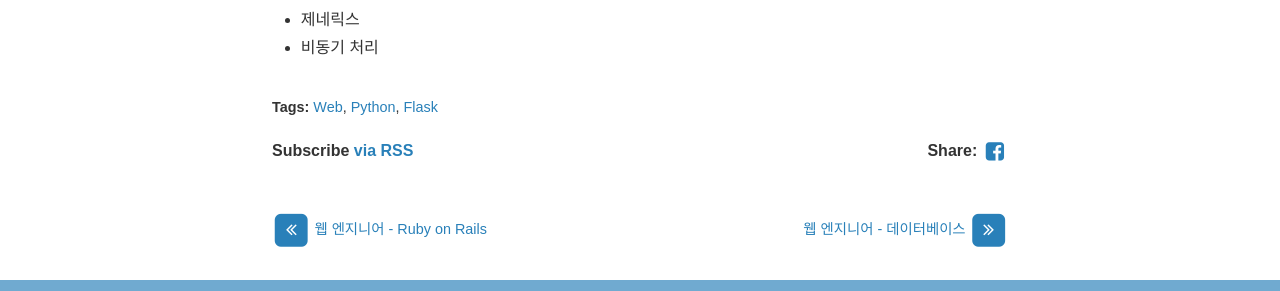
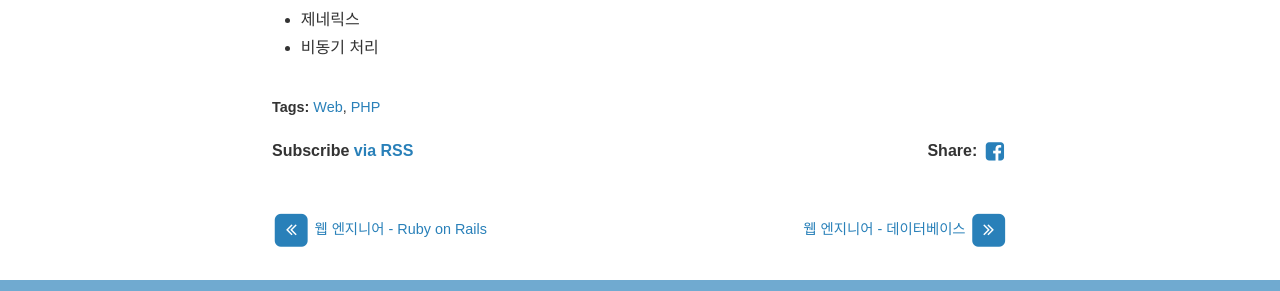
Before and after one commit to yoonkh/yoonkh.github.io, a Jekyll site: the page built from _posts/2017-12-24-Web2.markdown, in a window 1280 px wide and 900 px high, scrolled down 9161 px. Shown: the part 371-662 px from the top of the window. Built offline with Jekyll 4.4.1, drawn with Linux system fonts in a browser that asks for light colours; nearby versions of some CDN libraries; comment, search, counter and statistics services are not loaded.

Commit message:
Update 2017-12-24-Web2.markdown

```diff
--- a/_posts/2017-12-24-Web2.markdown
+++ b/_posts/2017-12-24-Web2.markdown
@@ -6,8 +6,7 @@ author: Yoonkh
 categories: Web
 tags:
 - Web
-- Python
-- Flask
+- PHP
 comments: True
 ---
 
```
